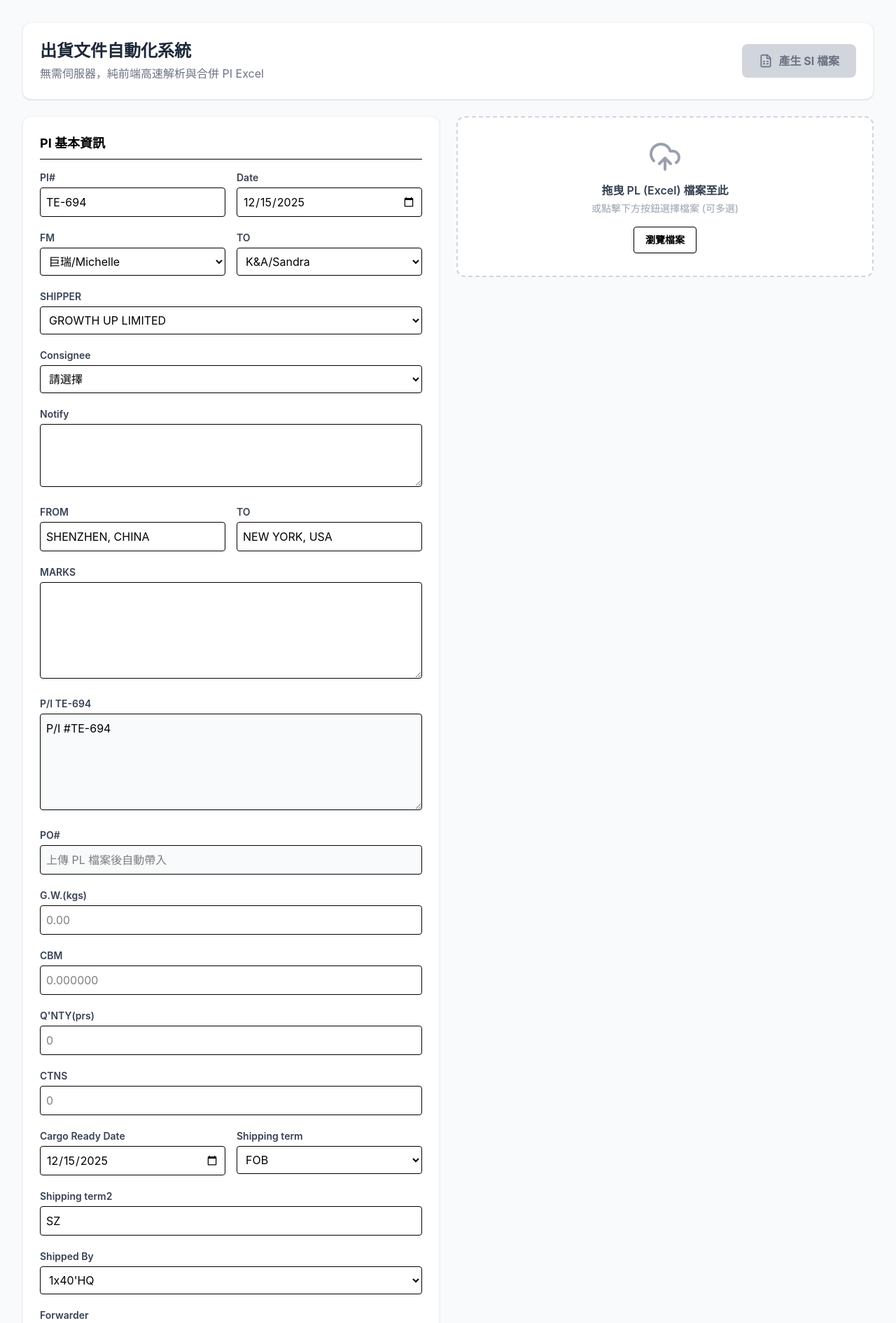
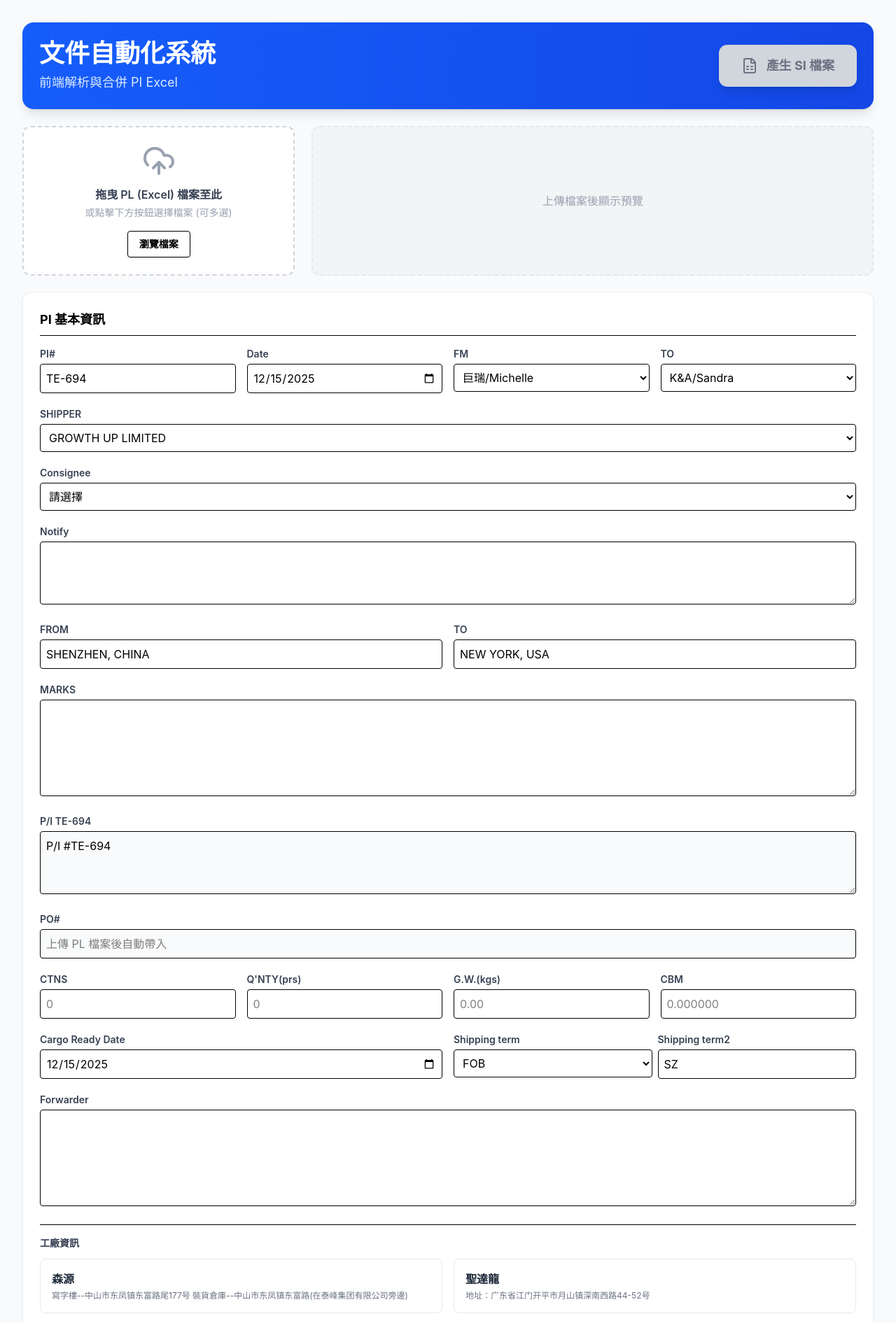
Before and after one commit to XiangYu-dev/SIReport_Auto, a React (Vite) app in the folder shipping-tool/: page / in a window 1280 px wide. Shown: the top 1891 px of the page at 70% size. Built offline with nearby package versions, Linux system fonts and the light colour scheme.

Commit message:
版面調整

```diff
--- a/shipping-tool/src/App.jsx
+++ b/shipping-tool/src/App.jsx
@@ -227,7 +227,7 @@ export default function App() {
       { width: 9.22 },    // F
       { width: 9 },       // G
       { width: 15.66 },   // H
-      { width: 10 },      // I
+      { width: 12 },      // I
     ];
 
     siSheet.getCell(`A${rowStart}`).value = 'SHIPMENT INSTRUCTION';
@@ -282,20 +282,22 @@ export default function App() {
 
         siSheet.getCell(`H${currentRow}`).value = 'G.W.(kgs) :';
         siSheet.getCell(`I${currentRow}`).value = stat.gw;
-        siSheet.getCell(`I${currentRow}`).numFmt = '0.00';
+        siSheet.getCell(`I${currentRow}`).numFmt = '0.000';
         currentRow++;
 
         siSheet.getCell(`H${currentRow}`).value = 'CBM:';
         siSheet.getCell(`I${currentRow}`).value = stat.cbm;
-        siSheet.getCell(`I${currentRow}`).numFmt = '0.000000';
+        siSheet.getCell(`I${currentRow}`).numFmt = '0.000';
         currentRow++;
 
         siSheet.getCell(`H${currentRow}`).value = "Q'NTY(prs) :";
         siSheet.getCell(`I${currentRow}`).value = stat.prs;
+        siSheet.getCell(`I${currentRow}`).numFmt = '0.000';
         currentRow++;
 
         siSheet.getCell(`H${currentRow}`).value = 'CTNS:';
         siSheet.getCell(`I${currentRow}`).value = stat.ctns;
+        siSheet.getCell(`I${currentRow}`).numFmt = '0.000';
         currentRow++;
       }
 
@@ -305,20 +307,22 @@ export default function App() {
 
         siSheet.getCell(`H${currentRow}`).value = 'G.W.(kgs) :';
         siSheet.getCell(`I${currentRow}`).value = totals.gw;
-        siSheet.getCell(`I${currentRow}`).numFmt = '0.00';
+        siSheet.getCell(`I${currentRow}`).numFmt = '0.000';
         currentRow++;
 
         siSheet.getCell(`H${currentRow}`).value = 'CBM:';
         siSheet.getCell(`I${currentRow}`).value = totals.cbm;
-        siSheet.getCell(`I${currentRow}`).numFmt = '0.000000';
+        siSheet.getCell(`I${currentRow}`).numFmt = '0.000';
         currentRow++;
 
         siSheet.getCell(`H${currentRow}`).value = "Q'NTY(prs) :";
         siSheet.getCell(`I${currentRow}`).value = totals.prs;
+        siSheet.getCell(`I${currentRow}`).numFmt = '0.000';
         currentRow++;
 
         siSheet.getCell(`H${currentRow}`).value = 'CTNS:';
         siSheet.getCell(`I${currentRow}`).value = totals.ctns;
+        siSheet.getCell(`I${currentRow}`).numFmt = '0.000';
         currentRow++;
       }
 
@@ -531,33 +535,103 @@ export default function App() {
   const isFormValid = formData.pi && formData.date && uploadedFiles.length > 0;
 
   return (
-    <div className="min-h-screen bg-gray-50 p-8">
-      <div className="max-w-7xl mx-auto space-y-6">
+    <div className="min-h-screen bg-gray-50 p-4 md:p-8">
+      <div className="max-w-[1600px] mx-auto space-y-6">
 
-        <div className="bg-white p-6 rounded-xl shadow-sm border border-gray-100 flex items-center justify-between">
-          <div>
-            <h1 className="text-2xl font-bold text-gray-800">出貨文件自動化系統</h1>
-            <p className="text-gray-500 mt-1">無需伺服器，純前端高速解析與合併 PI Excel</p>
+        {/* 區塊1: 出貨文件自動化系統 - 懸空至頂 */}
+        <div className="sticky top-0 z-50 bg-gradient-to-r from-blue-600 to-blue-700 p-4 md:p-6 rounded-2xl shadow-lg flex flex-col md:flex-row items-center justify-between gap-4">
+          <div className="text-center md:text-left">
+            <h1 className="text-3xl md:text-4xl font-bold text-white">文件自動化系統</h1>
+            <p className="text-blue-100 mt-2 text-lg">前端解析與合併 PI Excel</p>
           </div>
           <button
             onClick={generateExcel}
             disabled={!isFormValid || isProcessing}
-            className={`px-6 py-3 rounded-lg font-bold flex items-center gap-2 transition-all ${
-              isFormValid && !isProcessing ? 'bg-blue-600 hover:bg-blue-700 text-white shadow-md' : 'bg-gray-300 text-gray-500 cursor-not-allowed'
+            className={`px-8 py-4 rounded-xl font-bold flex items-center gap-3 text-lg transition-all shadow-lg ${
+              isFormValid && !isProcessing ? 'bg-white text-blue-600 hover:bg-blue-50' : 'bg-gray-300 text-gray-500 cursor-not-allowed'
             }`}
           >
-            <FileSpreadsheet size={20} />
+            <FileSpreadsheet size={24} />
             {isProcessing ? '資料解析中...' : '產生 SI 檔案'}
           </button>
         </div>
 
-        <div className="grid grid-cols-1 lg:grid-cols-2 gap-6">
+        {/* 區塊2: 拖曳上傳區 - 改為橫向排列 */}
+        <div className="grid grid-cols-1 lg:grid-cols-3 gap-6">
+          <div
+            onDragOver={(e) => { e.preventDefault(); setIsDragging(true); }}
+            onDragLeave={() => setIsDragging(false)}
+            onDrop={handleDrop}
+            className={`bg-white p-6 rounded-xl border-2 border-dashed flex flex-col items-center justify-center text-center transition-all min-h-[200px] ${isDragging ? 'border-blue-500 bg-blue-50' : 'border-gray-300 hover:border-blue-400'}`}
+          >
+            <UploadCloud className="text-gray-400 mb-3" size={48} />
+            <p className="text-gray-700 font-semibold">拖曳 PL (Excel) 檔案至此</p>
+            <p className="text-gray-400 text-sm mt-1 mb-4">或點擊下方按鈕選擇檔案 (可多選)</p>
+            <label className="bg-white border shadow-sm px-4 py-2 rounded cursor-pointer hover:bg-gray-50 text-sm font-semibold">
+              瀏覽檔案
+              <input type="file" multiple accept=".xlsx" className="hidden" onChange={(e) => setUploadedFiles(prev => [...prev, ...Array.from(e.target.files)])} />
+            </label>
+          </div>
 
-          {/* 左側：表單區域 */}
+          {/* 右側：上傳檔案預覽區塊 */}
+          {uploadedFiles.length > 0 ? (
+            <div className="lg:col-span-2 bg-white p-6 rounded-xl shadow-sm border border-gray-100">
+              <div className="flex justify-between items-center mb-4">
+                <h2 className="text-lg font-bold">已上傳檔案預覽</h2>
+                <button onClick={() => setUploadedFiles([])} className="text-sm text-red-500 hover:text-red-700 flex items-center gap-1"><Trash2 size={14}/> 清空</button>
+              </div>
+
+              <div className="space-y-3 mb-6">
+                {fileStats.map((stat, i) => (
+                  <div key={i} className="flex justify-between items-center p-3 bg-gray-50 rounded border">
+                    <div className="flex items-center gap-2">
+                      <FileSpreadsheet size={16} className="text-green-600" />
+                      <span className="font-medium text-sm text-gray-700 truncate max-w-[150px]">{stat.name}</span>
+                    </div>
+                    <div className="flex gap-4 text-sm text-gray-600">
+                      <span>訂單: <b>{stat.orders}</b></span>
+                      <span>CTNS: <b>{stat.ctns}</b></span>
+                      <span>PRS: <b>{stat.prs}</b></span>
+                    </div>
+                    {stat.warning && <AlertCircle size={16} className="text-orange-500 ml-2" title="TOTAL 列與系統加總不符" />}
+                  </div>
+                ))}
+              </div>
+
+              <div className="bg-blue-50 rounded-lg p-4 border border-blue-100">
+                <h3 className="font-bold text-blue-800 mb-3 text-sm">彙總數據計算 (將帶入 SI Sheet)</h3>
+                <div className="grid grid-cols-4 gap-4 text-center">
+                  <div>
+                    <p className="text-xs text-blue-600 font-semibold mb-1">總箱數 (CTNS)</p>
+                    <p className="text-xl font-bold text-blue-900">{totals.ctns}</p>
+                  </div>
+                  <div>
+                    <p className="text-xs text-blue-600 font-semibold mb-1">總雙數 (PRS)</p>
+                    <p className="text-xl font-bold text-blue-900">{totals.prs}</p>
+                  </div>
+                  <div>
+                    <p className="text-xs text-blue-600 font-semibold mb-1">總毛重 (G.W.)</p>
+                    <p className="text-xl font-bold text-blue-900">{totals.gw.toFixed(2)}</p>
+                  </div>
+                  <div>
+                    <p className="text-xs text-blue-600 font-semibold mb-1">總體積 (CBM)</p>
+                    <p className="text-xl font-bold text-blue-900">{totals.cbm.toFixed(6)}</p>
+                  </div>
+                </div>
+              </div>
+            </div>
+          ) : (
+            <div className="lg:col-span-2 bg-gray-100 rounded-xl border-2 border-dashed border-gray-200 flex items-center justify-center min-h-[200px]">
+              <p className="text-gray-400">上傳檔案後顯示預覽</p>
+            </div>
+          )}
+        </div>
+
+        {/* 區塊3: PI基本資訊 - 全寬顯示 */}
         <div className="bg-white p-6 rounded-xl shadow-sm border border-gray-100 space-y-5">
           <h2 className="text-lg font-bold border-b pb-2 mb-4">PI 基本資訊</h2>
 
-            <div className="grid grid-cols-2 gap-4">
+          <div className="grid grid-cols-1 md:grid-cols-2 xl:grid-cols-4 gap-4">
             <div>
               <label className="block text-sm font-semibold text-gray-700 mb-1">PI#</label>
               <input className="w-full border rounded p-2 focus:ring-2 focus:ring-blue-500 outline-none" value={formData.pi} onChange={e => setFormData({...formData, pi: e.target.value})} />
@@ -566,9 +640,6 @@ export default function App() {
               <label className="block text-sm font-semibold text-gray-700 mb-1">Date</label>
               <input type="date" className="w-full border rounded p-2 focus:ring-2 focus:ring-blue-500 outline-none" value={formData.date} onChange={e => setFormData({...formData, date: e.target.value})} />
             </div>
-            </div>
-
-            <div className="grid grid-cols-2 gap-4">
             <div>
               <label className="block text-sm font-semibold text-gray-700 mb-1">FM</label>
               <select className="w-full border rounded p-2 focus:ring-2 focus:ring-blue-500 outline-none" value={formData.fm} onChange={e => setFormData({...formData, fm: e.target.value})}>
@@ -662,7 +733,7 @@ export default function App() {
 
             <div>
               <label className="block text-sm font-semibold text-gray-700 mb-1">P/I {formData.pi}</label>
-              <textarea rows="5" className="w-full border rounded p-2 focus:ring-2 focus:ring-blue-500 outline-none bg-gray-50" value={`P/I #${formData.pi}`} readOnly />
+              <textarea rows="3" className="w-full border rounded p-2 focus:ring-2 focus:ring-blue-500 outline-none bg-gray-50" value={`P/I #${formData.pi}`} readOnly />
             </div>
 
             <div>
@@ -670,31 +741,32 @@ export default function App() {
               <input className="w-full border rounded p-2 focus:ring-2 focus:ring-blue-500 outline-none bg-gray-50" value={orderNoList.join(', ')} readOnly placeholder="上傳 PL 檔案後自動帶入" />
             </div>
 
+            {/* 數量相關欄位 - 排列在一起 */}
+            <div className="grid grid-cols-2 md:grid-cols-4 gap-4">
+              <div>
+                <label className="block text-sm font-semibold text-gray-700 mb-1">CTNS</label>
+                <input className="w-full border rounded p-2 focus:ring-2 focus:ring-blue-500 outline-none" value={formData.ctns} onChange={e => setFormData({...formData, ctns: e.target.value})} placeholder={totals.ctns.toString()} />
+              </div>
+              <div>
+                <label className="block text-sm font-semibold text-gray-700 mb-1">Q'NTY(prs)</label>
+                <input className="w-full border rounded p-2 focus:ring-2 focus:ring-blue-500 outline-none" value={formData.qty} onChange={e => setFormData({...formData, qty: e.target.value})} placeholder={totals.prs.toString()} />
+              </div>
               <div>
                 <label className="block text-sm font-semibold text-gray-700 mb-1">G.W.(kgs)</label>
                 <input className="w-full border rounded p-2 focus:ring-2 focus:ring-blue-500 outline-none" value={formData.gw} onChange={e => setFormData({...formData, gw: e.target.value})} placeholder={totals.gw.toFixed(2)} />
               </div>
-
               <div>
                 <label className="block text-sm font-semibold text-gray-700 mb-1">CBM</label>
                 <input className="w-full border rounded p-2 focus:ring-2 focus:ring-blue-500 outline-none" value={formData.cbm} onChange={e => setFormData({...formData, cbm: e.target.value})} placeholder={totals.cbm.toFixed(6)} />
               </div>
-
-            <div>
-              <label className="block text-sm font-semibold text-gray-700 mb-1">Q'NTY(prs)</label>
-              <input className="w-full border rounded p-2 focus:ring-2 focus:ring-blue-500 outline-none" value={formData.qty} onChange={e => setFormData({...formData, qty: e.target.value})} placeholder={totals.prs.toString()} />
             </div>
 
-            <div>
-              <label className="block text-sm font-semibold text-gray-700 mb-1">CTNS</label>
-              <input className="w-full border rounded p-2 focus:ring-2 focus:ring-blue-500 outline-none" value={formData.ctns} onChange={e => setFormData({...formData, ctns: e.target.value})} placeholder={totals.ctns.toString()} />
-            </div>
-
-            <div className="grid grid-cols-2 gap-4">
+            <div className="grid grid-cols-1 md:grid-cols-2 gap-4">
               <div>
                 <label className="block text-sm font-semibold text-gray-700 mb-1">Cargo Ready Date</label>
                 <input type="date" className="w-full border rounded p-2 focus:ring-2 focus:ring-blue-500 outline-none" value={formData.cargoReadyDate} onChange={e => setFormData({...formData, cargoReadyDate: e.target.value})} />
               </div>
+              <div className="grid grid-cols-2 gap-2">
                 <div>
                   <label className="block text-sm font-semibold text-gray-700 mb-1">Shipping term</label>
                   <select className="w-full border rounded p-2 focus:ring-2 focus:ring-blue-500 outline-none" value={formData.shippingTerm} onChange={e => setFormData({...formData, shippingTerm: e.target.value})}>
@@ -704,21 +776,11 @@ export default function App() {
                     <option value="ETD">ETD</option>
                   </select>
                 </div>
-            </div>
-
                 <div>
                   <label className="block text-sm font-semibold text-gray-700 mb-1">Shipping term2</label>
                   <input className="w-full border rounded p-2 focus:ring-2 focus:ring-blue-500 outline-none" value={formData.shippingTerm2} onChange={e => setFormData({...formData, shippingTerm2: e.target.value})} />
                 </div>
-
-            <div>
-              <label className="block text-sm font-semibold text-gray-700 mb-1">Shipped By</label>
-              <select className="w-full border rounded p-2 focus:ring-2 focus:ring-blue-500 outline-none" value={formData.shippedBy} onChange={e => setFormData({...formData, shippedBy: e.target.value})}>
-                <option value="1x40'HQ">1x40'HQ</option>
-                <option value="1x40'GP">1x40'GP</option>
-                <option value="1x20'">1x20'</option>
-                <option value="LCL">LCL</option>
-              </select>
+              </div>
             </div>
 
             <div>
@@ -754,7 +816,8 @@ export default function App() {
             <div className="pt-4 border-t">
               <h3 className="text-lg font-bold border-b pb-2 mb-4">其他</h3>
 
-              <div className="mb-4">
+              <div className="grid grid-cols-1 md:grid-cols-3 gap-4">
+                <div>
                   <label className="block text-sm font-semibold text-gray-700 mb-1">需否申請 CO</label>
                   <select className="w-full border rounded p-2 focus:ring-2 focus:ring-blue-500 outline-none" value={formData.needCO} onChange={e => setFormData({...formData, needCO: e.target.value})}>
                     <option value="">請選擇</option>
@@ -763,7 +826,7 @@ export default function App() {
                   </select>
                 </div>
 
-              <div className="mb-4">
+                <div>
                   <label className="block text-sm font-semibold text-gray-700 mb-1">文件負責方</label>
                   <select className="w-full border rounded p-2 focus:ring-2 focus:ring-blue-500 outline-none" value={formData.documentOwner} onChange={e => setFormData({...formData, documentOwner: e.target.value})}>
                     <option value="">請選擇</option>
@@ -773,6 +836,17 @@ export default function App() {
                 </div>
 
                 <div>
+                  <label className="block text-sm font-semibold text-gray-700 mb-1">Shipped By</label>
+                  <select className="w-full border rounded p-2 focus:ring-2 focus:ring-blue-500 outline-none" value={formData.shippedBy} onChange={e => setFormData({...formData, shippedBy: e.target.value})}>
+                    <option value="1x40'HQ">1x40'HQ</option>
+                    <option value="1x40'GP">1x40'GP</option>
+                    <option value="1x20'">1x20'</option>
+                    <option value="LCL">LCL</option>
+                  </select>
+                </div>
+              </div>
+
+              <div className="mt-4">
                 <label className="block text-sm font-semibold text-gray-700 mb-2">船運單</label>
                 <div className="flex flex-wrap gap-4">
                   <label className="flex items-center gap-2 cursor-pointer text-gray-700">
@@ -799,74 +873,6 @@ export default function App() {
               </div>
             </div>
         </div>
-
-          {/* 右側：上傳與預覽區域 */}
-          <div className="space-y-6">
-            <div
-              onDragOver={(e) => { e.preventDefault(); setIsDragging(true); }}
-              onDragLeave={() => setIsDragging(false)}
-              onDrop={handleDrop}
-              className={`bg-white p-8 rounded-xl border-2 border-dashed flex flex-col items-center justify-center text-center transition-all min-h-[200px] ${isDragging ? 'border-blue-500 bg-blue-50' : 'border-gray-300 hover:border-blue-400'}`}
-            >
-              <UploadCloud className="text-gray-400 mb-3" size={48} />
-              <p className="text-gray-700 font-semibold">拖曳 PL (Excel) 檔案至此</p>
-              <p className="text-gray-400 text-sm mt-1 mb-4">或點擊下方按鈕選擇檔案 (可多選)</p>
-              <label className="bg-white border shadow-sm px-4 py-2 rounded cursor-pointer hover:bg-gray-50 text-sm font-semibold">
-                瀏覽檔案
-                <input type="file" multiple accept=".xlsx" className="hidden" onChange={(e) => setUploadedFiles(prev => [...prev, ...Array.from(e.target.files)])} />
-              </label>
-            </div>
-
-            {uploadedFiles.length > 0 && (
-              <div className="bg-white p-6 rounded-xl shadow-sm border border-gray-100">
-                <div className="flex justify-between items-center mb-4">
-                  <h2 className="text-lg font-bold">已上傳檔案預覽</h2>
-                  <button onClick={() => setUploadedFiles([])} className="text-sm text-red-500 hover:text-red-700 flex items-center gap-1"><Trash2 size={14}/> 清空</button>
-                </div>
-
-                <div className="space-y-3 mb-6">
-                  {fileStats.map((stat, i) => (
-                    <div key={i} className="flex justify-between items-center p-3 bg-gray-50 rounded border">
-                      <div className="flex items-center gap-2">
-                        <FileSpreadsheet size={16} className="text-green-600" />
-                        <span className="font-medium text-sm text-gray-700 truncate max-w-[150px]">{stat.name}</span>
-                      </div>
-                      <div className="flex gap-4 text-sm text-gray-600">
-                        <span>訂單: <b>{stat.orders}</b></span>
-                        <span>CTNS: <b>{stat.ctns}</b></span>
-                        <span>PRS: <b>{stat.prs}</b></span>
-                      </div>
-                      {stat.warning && <AlertCircle size={16} className="text-orange-500 ml-2" title="TOTAL 列與系統加總不符" />}
-                    </div>
-                  ))}
-                </div>
-
-                <div className="bg-blue-50 rounded-lg p-4 border border-blue-100">
-                  <h3 className="font-bold text-blue-800 mb-3 text-sm">彙總數據計算 (將帶入 SI Sheet)</h3>
-                  <div className="grid grid-cols-4 gap-4 text-center">
-                    <div>
-                      <p className="text-xs text-blue-600 font-semibold mb-1">總箱數 (CTNS)</p>
-                      <p className="text-xl font-bold text-blue-900">{totals.ctns}</p>
-                    </div>
-                    <div>
-                      <p className="text-xs text-blue-600 font-semibold mb-1">總雙數 (PRS)</p>
-                      <p className="text-xl font-bold text-blue-900">{totals.prs}</p>
-                    </div>
-                    <div>
-                      <p className="text-xs text-blue-600 font-semibold mb-1">總毛重 (G.W.)</p>
-                      <p className="text-xl font-bold text-blue-900">{totals.gw.toFixed(2)}</p>
-                    </div>
-                    <div>
-                      <p className="text-xs text-blue-600 font-semibold mb-1">總體積 (CBM)</p>
-                      <p className="text-xl font-bold text-blue-900">{totals.cbm.toFixed(6)}</p>
-                    </div>
-                  </div>
-                </div>
-
-              </div>
-            )}
-          </div>
-        </div>
       </div>
     </div>
   );
```
Lines whose indentation alone changed are shown as unchanged.
